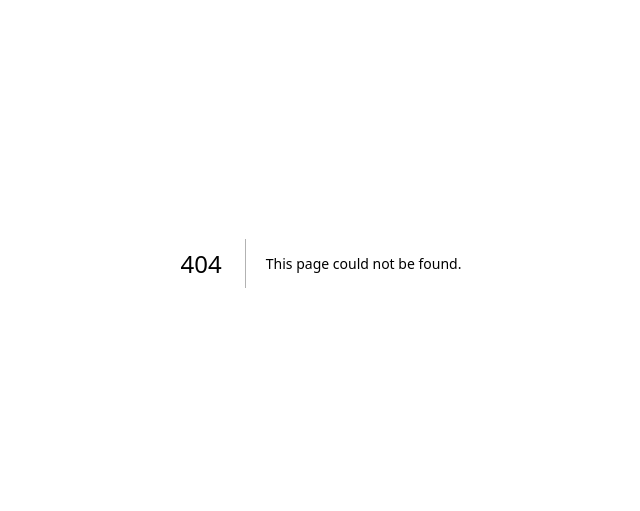
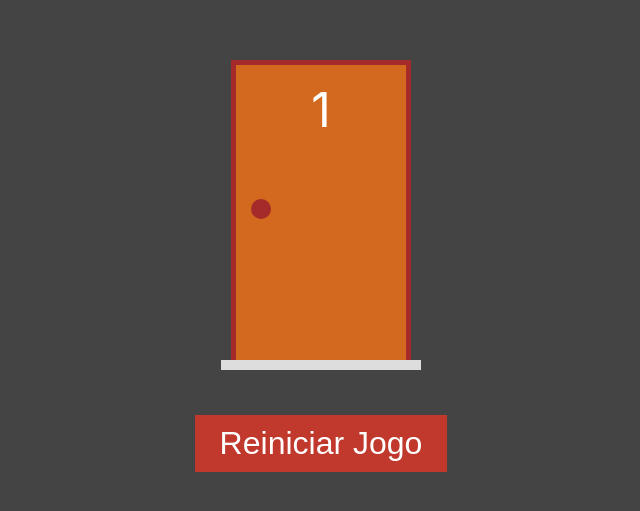
Before and after one commit to gustavobraga1001/doorsgame, a Next.js app: page /game/1/1 in a window 1280 px wide. Before the commit this address had no page. Shown: the part 137-648 px from the top of the page, without its empty margins (319-959 px from the left). Built offline with nearby package versions, Linux system fonts and the light colour scheme.

Commit message:
Feature: nested routes and dynamic routes

```diff
--- a/src/app/game/page.tsx
+++ b/src/app/game/[doors]/[hasGift]/page.tsx
@@ -1,13 +1,23 @@
 "use client"; // This is a client component 👈🏽
 
-import { createDoors, updateDoors } from "../../functions/doors"
-import Door from "../../components/Door"
-import styles from "../../styles/Game.module.css"
-import { useState } from "react";
+import { createDoors, updateDoors } from "../../../../functions/doors"
+import Door from "../../../../components/Door"
+import styles from "../../../../styles/Game.module.css"
+import { useEffect, useState } from "react";
 import Link from "next/link";
+import { usePathname } from 'next/navigation'
+
 
 const game = () => {
-    const [doors, setDoors] = useState(createDoors(3, 2))
+    const [doors, setDoors] = useState([])
+    const pathname = usePathname()
+
+    useEffect(() => {
+        const pathPieces = pathname.split('/')
+        const doorsCount = Number(pathPieces[2])
+        const hasGift = Number(pathPieces[3])
+        setDoors(createDoors(doorsCount, hasGift))
+      }, [pathname])
 
     const renderDoors = () => {
         return doors.map(door => {
--- a/src/functions/doors.ts
+++ b/src/functions/doors.ts
@@ -1,9 +1,9 @@
 import DoorModel from "../model/door";
 
-export function createDoors(amt: number, selected: number): DoorModel[] {
+export function createDoors(amt: number, withGift: number): DoorModel[] {
     return Array.from({ length: amt }, (_, i) => {
         const number = i + 1
-        const hasGift = number === selected
+        const hasGift = number === withGift
         return new DoorModel(number, hasGift)
     })
 }
--- a/src/styles/Game.module.css
+++ b/src/styles/Game.module.css
@@ -25,5 +25,5 @@
     color: #fff;
     font-size: 2rem;
     border: none;
-    padding: 10px 25px;
+    padding: 10px 25px  ;
 }
```
